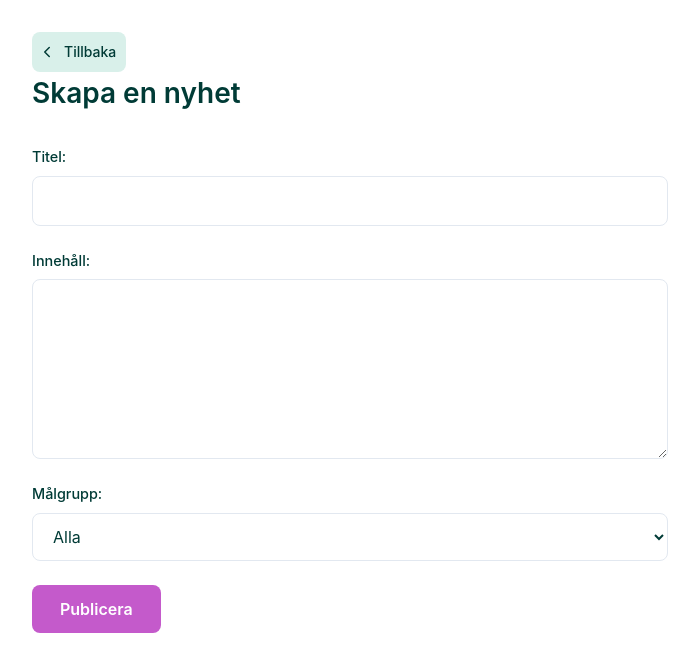
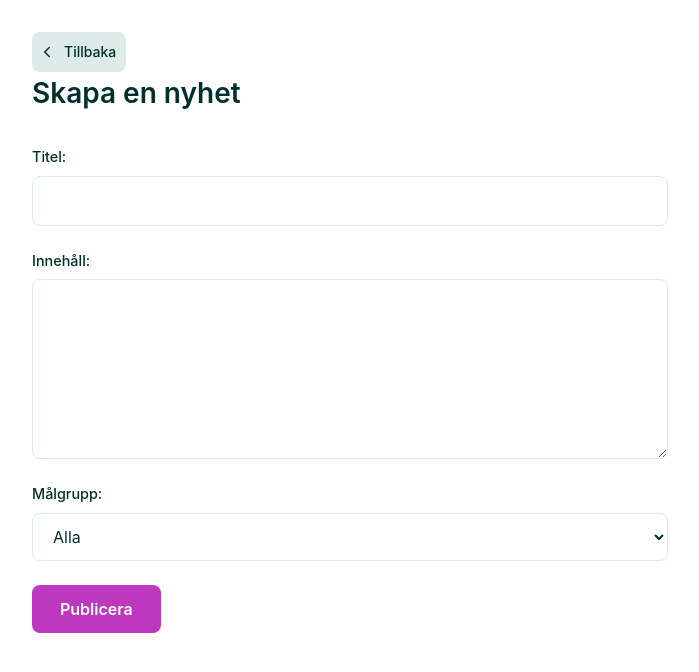
Before and after one commit to TH-SuperTeam/project-intranet, a React (Vite) app in the folder frontend/: page /news/create in a window 1280 px wide. Shown: the top 672 px of the page, without its empty margins (290-989 px from the left). Built offline with nearby package versions, Linux system fonts and the light colour scheme.

Commit message:
update root colors from official color chart

```diff
--- a/frontend/src/components/News/News.module.css
+++ b/frontend/src/components/News/News.module.css
@@ -46,14 +46,28 @@
         transform 0.2s ease;
 }
 
+.createButton {
+    background-color: var(--color-secondary);
+    color: var(--color-text-white);
+    border: none;
+    border-radius: 8px;
+    padding: 0.75rem 1.5rem;
+    font: inherit;
+    font-weight: 600;
+    cursor: pointer;
+    text-decoration: none;
+    transition:
+        background-color 0.2s ease,
+        color 0.2s ease;
+}
+
 .createButton:hover {
     background-color: var(--color-secondary-hover);
-    color: var(--color-text-primary);
-    transform: translateY(-2px);
+    color: var(--color-secondary-dark);
 }
 
 .createButton:focus-visible {
-    outline: 2px solid var(--color-primary);
+    outline: 2px solid var(--color-secondary-dark);
     outline-offset: 3px;
 }
 
--- a/frontend/src/components/News/NewsForm.module.css
+++ b/frontend/src/components/News/NewsForm.module.css
@@ -80,11 +80,11 @@
 
 .submitButton:hover {
     background-color: var(--color-secondary-hover);
-    color: var(--color-text-primary);
+    color: var(--color-secondary-dark);
 }
 
 .submitButton:focus-visible {
-    outline: 2px solid var(--color-primary);
+    outline: 2px solid var(--color-secondary-dark);
     outline-offset: 3px;
 }
 
--- a/frontend/src/styles/global.css
+++ b/frontend/src/styles/global.css
@@ -1,30 +1,32 @@
 :root {
-    /* ===== PRIMARY - PETROL GREEN ===== */
-    --color-primary: #003b36;
-    --color-primary-light: #00564f;
-    --color-primary-hover: #006b61;
-    --color-primary-soft: #d9f0ea;
+    /* ===== PRIMARY - GREEN ===== */
+    --color-primary: #00302e;
+    --color-primary-light: #004f46;
+    --color-primary-hover: #006057;
+    --color-primary-soft: #deeae8;
 
-    /* ===== SECONDARY - MAGENTA ===== */
-    --color-secondary: #c45acb;
-    --color-secondary-hover: #e3a5e7;
-    --color-secondary-light: #f7e8f8;
+    /* ===== SECONDARY - LILAC ===== */
+    --color-secondary: #bd38bf;
+    --color-secondary-hover: #d46bd5;
+    --color-secondary-light: #f5e2f6;
+    --color-secondary-dark: #520963;
 
     /* ===== BACKGROUNDS ===== */
     --color-background: #f5f8f8;
     --color-surface: #ffffff;
-    --color-surface-hover: #edf4f2;
-    --color-sidebar: #003b36;
+    --color-surface-hover: #deeae8;
+    --color-sidebar: #00302e;
 
     /* ===== TEXT ===== */
-    --color-text-primary: #003b36;
-    --color-text-secondary: #64748b;
-    --color-text-muted: #94a3b8;
+    --color-text-primary: #00302e;
+    --color-text-secondary: #004f46;
+    --color-text-muted: #64748b;
     --color-text-white: #ffffff;
+    --color-text-accent: #520963;
 
     /* ===== BORDERS ===== */
-    --color-border: #e2e8f0;
-    --color-border-hover: #cbd5e1;
+    --color-border: #deeae8;
+    --color-border-hover: #004f46;
 
     /* ===== STATUS ===== */
     --color-success: #16a34a;
```
